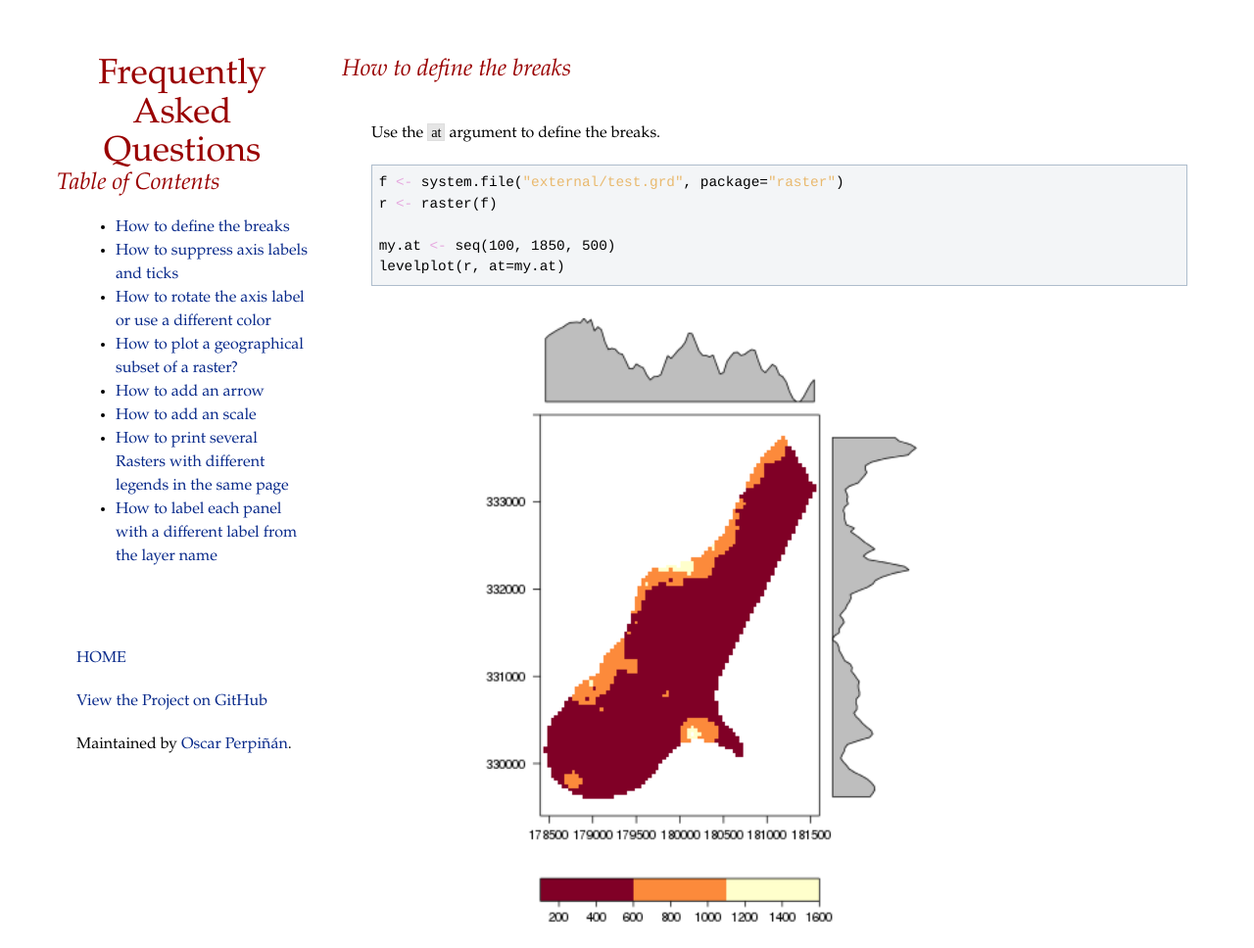
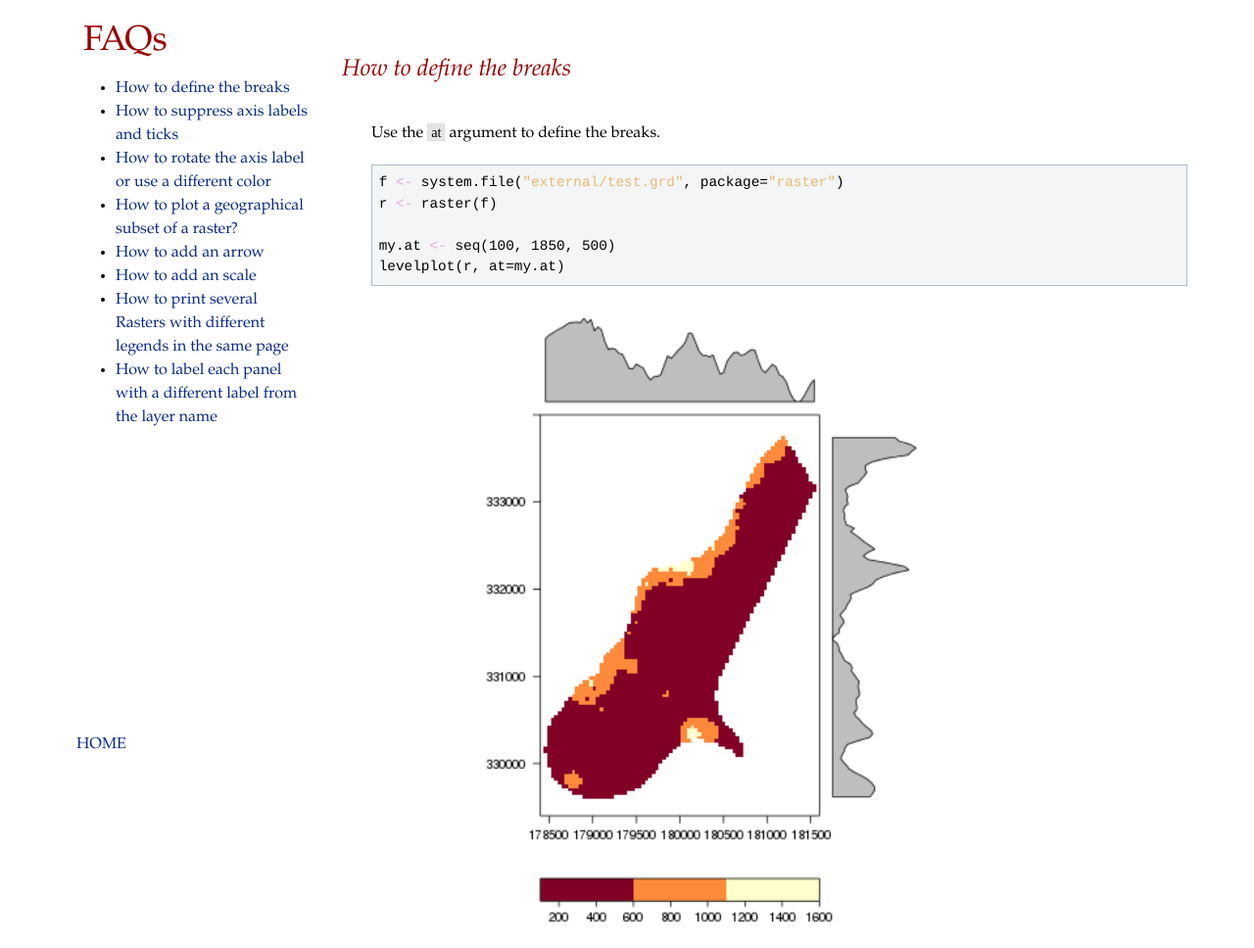
Before and after one commit to oscarperpinan/rastervis, a PHP site: page /FAQ.html in a window 1280 px wide. Shown: the top 968 px of the page at 98% size. Run offline with PHP 8.4, Linux system fonts and the light colour scheme.

Commit message:
CSS fixed to display table of contents

```diff
--- a/FAQ.html
+++ b/FAQ.html
@@ -3,11 +3,11 @@
                "http://www.w3.org/TR/xhtml1/DTD/xhtml1-strict.dtd">
 <html xmlns="http://www.w3.org/1999/xhtml" lang="en" xml:lang="en">
 <head>
-<title>Frequently Asked Questions</title>
+<title>FAQs</title>
 <meta http-equiv="Content-Type" content="text/html;charset=utf-8"/>
-<meta name="title" content="Frequently Asked Questions"/>
+<meta name="title" content="FAQs"/>
 <meta name="generator" content="Org-mode"/>
-<meta name="generated" content="2013-08-05T16:56+0200"/>
+<meta name="generated" content="2013-08-21T16:54+0200"/>
 <meta name="author" content="Oscar Perpiñán Lamigueiro"/>
 <meta name="description" content="FAQ rasterVis"/>
 <meta name="keywords" content=""/>
@@ -67,7 +67,7 @@
 @licstart  The following is the entire license notice for the
 JavaScript code in this tag.
 
-Copyright (C) 2012  Free Software Foundation, Inc.
+Copyright (C) 2012-2013 Free Software Foundation, Inc.
 
 The JavaScript code in this tag is free software: you can
 redistribute it and/or modify it under the terms of the GNU
@@ -117,7 +117,7 @@ for the JavaScript code in this tag.
 </div>
 
 <div id="content">
-<h1 class="title">Frequently Asked Questions</h1>
+<h1 class="title">FAQs</h1>
 
 
 
@@ -450,7 +450,7 @@ levelplot(s, scales=list(draw=<span style="color: #8cc4ff;">FALSE</span>), color
 </div>
 
 <div id="postamble">
-<p><a href="http://oscarperpinan.github.io/rastervis">HOME</a></p><p><a href="https://github.com/oscarperpinan/rastervis">View the Project on GitHub</a></p><p>Maintained by <a href="http://oscarperpinan.github.io/">Oscar Perpiñán</a>.</p>
+<p><a href="http://oscarperpinan.github.io/rastervis">HOME</a></p>
 </div>
 </body>
 </html>
--- a/styles.css
+++ b/styles.css
@@ -27,6 +27,8 @@ h1 {
     float: left;
     position: fixed;
     font-size: 36px;
+    top:3%;
+    left:0%;
 }
 
 h2 {
@@ -151,11 +153,15 @@ hr {
 
 #table-of-contents {
     position: fixed;
-    bottom: 25%;
+    /* bottom: 25%; */
     float: left;
     width: 20%;
+    /* top: 150px; */
 }
 
+#table-of-contents h2{
+    display:none;
+}
 #postamble {
   float:left;
   position:fixed;
@@ -174,11 +180,11 @@ hr {
     margin: 10px;
 }
 
-@media screen and (max-height: 790px) {
-    #table-of-contents {
-	display: none;
-    }
-}
+/* @media screen and (max-height: 690px) { */
+/*     #table-of-contents { */
+/* 	display: none; */
+/*     } */
+/* } */
 
 @media screen and (max-height: 500px) {
     #postamble {
```
Also changed, not shown: index.html (+13 -14 lines), 2 other files.
